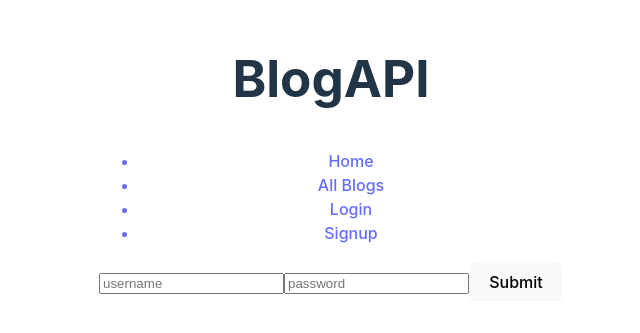
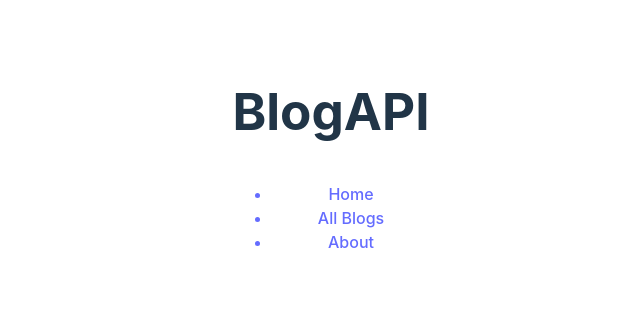
Before and after one commit to jwaddell10/Blog-API-Frontend, a React (Vite) app: page /login in a window 1280 px wide. Shown: the part 245-578 px from the top of the page, without its empty margins (309-949 px from the left). Built offline with nearby package versions, Linux system fonts and the light colour scheme.

Commit message:
update changes

```diff
--- a/src/App.jsx
+++ b/src/App.jsx
@@ -3,8 +3,7 @@ import "./App.css";
 import NavBar from "./components/NavBar.jsx";
 import HomePage from "./components/HomePage.jsx";
 import DisplayPost from "./components/DisplayPost.jsx";
-import Login from "./components/Login.jsx";
-import Signup from "./components/Signup.jsx";
+import About from "./components/About.jsx";
 
 function App() {
 
@@ -14,8 +13,9 @@ function App() {
 			<Routes>
 				<Route path="/" element={<HomePage />}></Route>
 				<Route path="/post" element={<DisplayPost />}></Route>
-				<Route path="/login" element={<Login />}></Route>
-				<Route path="/signup" element={<Signup />}></Route>
+				<Route path="/about" element={<About />}></Route>
+				{/* <Route path="/login" element={<Login />}></Route>
+				<Route path="/signup" element={<Signup />}></Route> */}
 			</Routes>
 		</Router>
 	);
--- /dev/null
+++ b/src/components/About.jsx
@@ -0,0 +1,9 @@
+function About() {
+	return (
+		<>
+			<div>About</div>
+		</>
+	);
+}
+
+export default About;
--- a/src/components/DisplayPost.jsx
+++ b/src/components/DisplayPost.jsx
@@ -4,8 +4,6 @@ import FetchPost from "./FetchPost";
 
 function DisplayPost() {
 	const posts = FetchPost();
-
-	console.log(posts, 'this is posts')
 
 	return (
 		<div>
--- a/src/components/HomePage.jsx
+++ b/src/components/HomePage.jsx
@@ -1,10 +1,6 @@
 import DisplayPost from "./DisplayPost";
-import FetchJWT from "./FetchJWT";
-
 
 function HomePage() {
-	const JWT = FetchJWT();
-	console.log(JWT, 'this is jwt in login')
 	return (
 		<>
 			<DisplayPost />
--- a/src/components/Login.jsx
+++ /dev/null
@@ -1,58 +0,0 @@
-import React, { useState } from "react";
-
-function Login() {
-	const [data, setData] = useState(null);
-
-	const handleSubmit = (event) => {
-		event.preventDefault();
-		const formData = new FormData(event.target);
-		const formDataObject = {};
-		for (let [key, value] of formData.entries()) {
-			formDataObject[key] = value;
-		}
-
-		fetch("http://localhost:3000/login", {
-			method: "POST",
-			headers: { "Content-Type": "application/json" },
-			body: JSON.stringify(formDataObject),
-		})
-			.then((response) => response.json())
-			.then((data) => {
-				setData(data);
-				if (data.token) {
-					localStorage.setItem("JWT Token", data.token)
-					window.location.href = "/";
-				}
-			})
-			.catch((error) => {
-				console.error("Error:", error);
-			});
-	};
-
-	return (
-		<>
-			<form onSubmit={handleSubmit}>
-				<input
-					type="text"
-					name="name"
-					placeholder="username"
-					autoComplete="username"
-				/>
-				<input
-					type="password"
-					name="password"
-					placeholder="password"
-					autoComplete="password"
-				/>
-				<button type="submit">Submit</button>
-			</form>
-			{data && (
-				<div>
-					<div>{data.message}</div>
-				</div>
-			)}
-		</>
-	);
-}
-
-export default Login;
--- a/src/components/NavBar.jsx
+++ b/src/components/NavBar.jsx
@@ -14,11 +14,8 @@ function NavBar() {
 					<Link to="/post">
 						<li>All Blogs</li>
 					</Link>
-					<Link to="/login">
-						<li>Login</li>
-					</Link>
-					<Link to="/signup">
-						<li>Signup</li>
+					<Link to="/about">
+						<li>About</li>
 					</Link>
 				</ul>
 			</nav>
--- a/src/components/Signup.jsx
+++ /dev/null
@@ -1,54 +0,0 @@
-import { useOptimistic, useState, useRef } from "react";
-
-function Signup() {
-
-	const handleSubmit = (event) => {
-		event.preventDefault();
-		const formData = new FormData(event.target);
-		const formDataObject = {};
-		for (let [key, value] of formData.entries()) {
-			formDataObject[key] = value;
-		}
-
-		fetch("http://localhost:3000/signup", {
-			method: "POST",
-			headers: { "Content-Type": "application/json" },
-			body: JSON.stringify(formDataObject),
-		})
-			.then((response) => response.json())
-			.then((data) => {
-				console.log(data, "this is data");
-			});
-	};
-
-	return (
-		<>
-			<form action="/signup" onSubmit={handleSubmit}>
-				<input
-					type="text"
-					name="name"
-					placeholder="username"
-					autoComplete="name"
-				/>
-
-				<input
-					type="password"
-					name="password"
-					placeholder="password"
-					autoComplete="password"
-				/>
-
-				<input
-					type="password"
-					name="passwordConfirmation"
-					placeholder="confirm password"
-					autoComplete="passwordConfirmation"
-				/>
-
-				<button type="submit">Submit</button>
-			</form>
-		</>
-	);
-}
-
-export default Signup;
```
